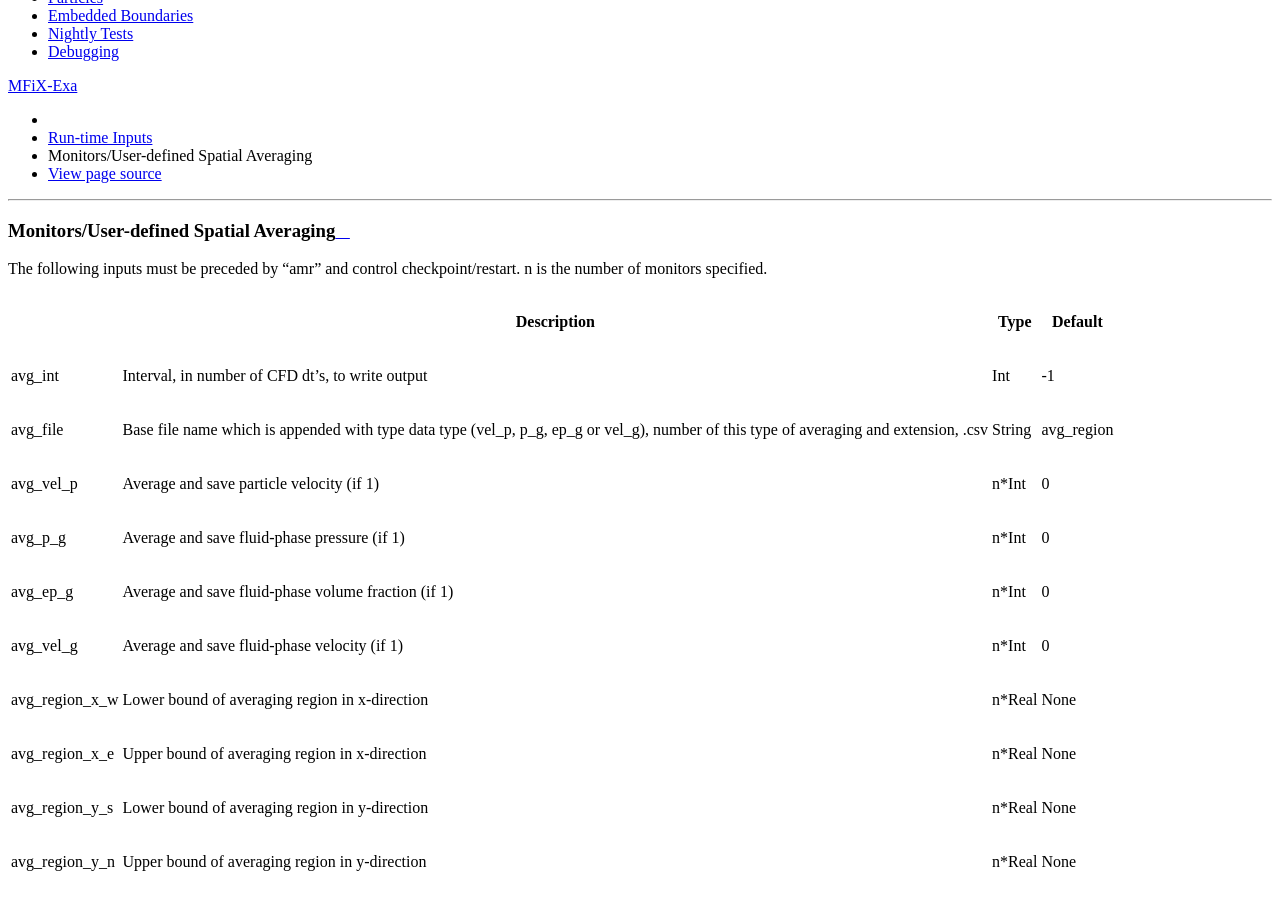
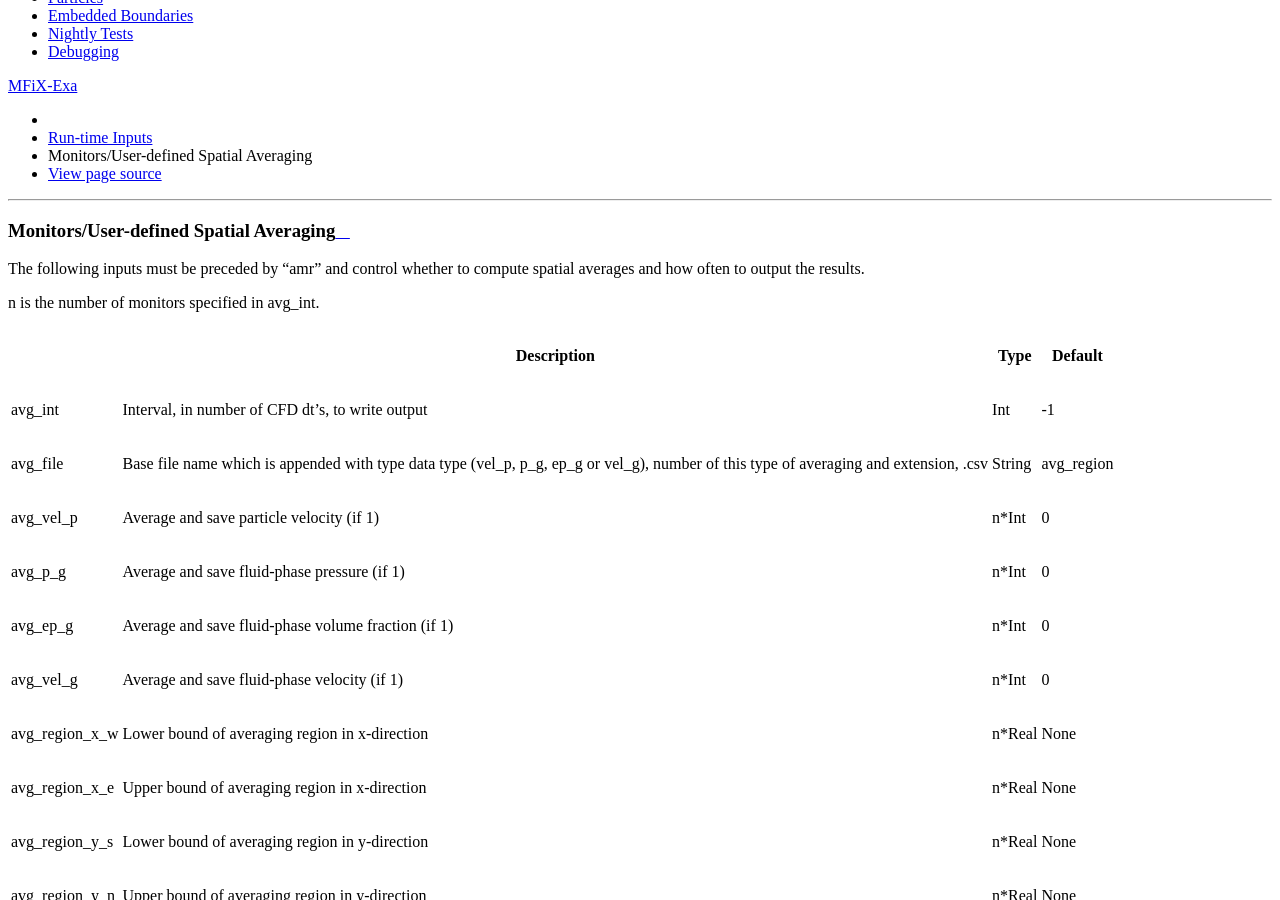
Before and after one commit to mwm126/MFIX-Exa, a Sphinx documentation site: the page built from docs/source/InputsMonitors.rst, in a window 1280 px wide and 900 px high, scrolled down 342 px. Built offline with Sphinx 7.4.7 and the Read the Docs theme 2.0.0, drawn with Linux system fonts in a browser that asks for light colours; pages that are not in the unit, such as notebooks, are missing from menus.

Commit message:
Remove left-over text

```diff
--- a/docs/source/InputsMonitors.rst
+++ b/docs/source/InputsMonitors.rst
@@ -3,7 +3,10 @@
 Monitors/User-defined Spatial Averaging
 =======================================
 
-The following inputs must be preceded by "amr" and control checkpoint/restart. n is the number of monitors specified.
+The following inputs must be preceded by "amr" and control whether to compute
+spatial averages and how often to output the results.
+
+n is the number of monitors specified in avg_int.
 
 +------------------+-----------------------------------------------------------------------+-------------+-----------+
 |                  | Description                                                           |   Type      | Default   |
```
